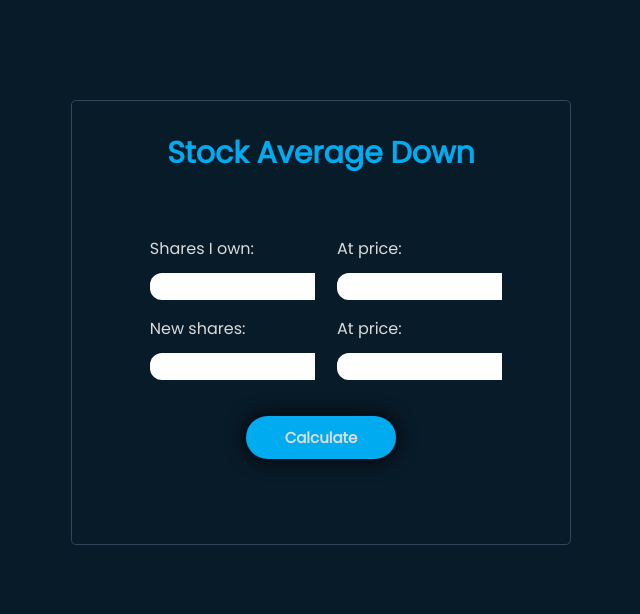
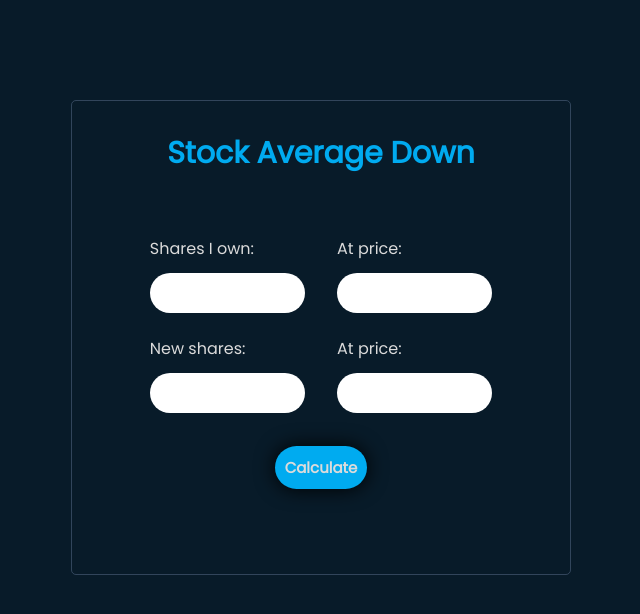
Before and after one commit to aliazim1/aliazim1.github.io, a PHP site: page / in a window 1280 px wide. Shown: the top 614 px of the page, without its empty margins (319-959 px from the left). Run offline with PHP 8.4, Linux system fonts and the light colour scheme.

Commit message:
added a stock average down calculator

```diff
--- a/averagedown/index.html
+++ b/averagedown/index.html
@@ -27,25 +27,25 @@
         <div class="col">
           <!-- each column -->
           <label for="buy1">Shares I own:</label><br />
-          <input type="text" inputmode="numeric" id="buy1" name="buy1" />
+          <input type="number" step="any" id="buy1" name="buy1" />
         </div>
         <div class="col">
           <label for="avg1">At price:</label><br />
-          <input type="text" inputmode="numeric" id="avg1" name="avg1" />
+          <input type="number" step="any" id="avg1" name="avg1" />
         </div>
       </div>
       <div class="row">
         <!-- each row -->
         <div class="col">
           <label for="buy2">New shares:</label><br />
-          <input type="text" inputmode="numeric" id="buy2" name="buy2" />
+          <input type="number" step="any" name="buy2" />
         </div>
         <div class="col">
           <label for="avg2">At price:</label><br />
-          <input type="text" inputmode="numeric" id="avg2" name="avg2" />
+          <input type="number" step="any" id="avg2" name="avg2" />
         </div>
       </div>
-      <div class="calculate">
+      <div>
         <a target="_blank" class="btn" title="Calculate">Calculate</a>
       </div>
       <div class="results">
--- a/averagedown/styles.css
+++ b/averagedown/styles.css
@@ -33,9 +33,8 @@ html {
 p {
   font-size: 1.6rem;
 }
-
 .btn {
-  width: 15rem;
+  width: auto;
   position: relative;
   display: inline-flex;
   justify-content: center;
@@ -91,8 +90,10 @@ p {
 }
 .col input {
   margin-top: 12px;
-  border-radius: 12px;
-  height: 2.7rem;
+  border-radius: 25px;
+  font-size: 16px;
+  height: 4rem;
+  width: 100%;
   padding: 10px;
   color: #000;
 }
@@ -142,11 +143,62 @@ p {
   .results h3 {
     margin-bottom: 15px;
   }
+
+  .btn {
+    margin: 2rem auto 0 auto;
+  }
+}
+
+@media (min-width: 576px) {
+  .row {
+    width: 100%;
+  }
+  .col {
+    height: 10rem;
+    padding: 10px;
+  }
+  .col input {
+    border-radius: 25px;
+    height: 4rem;
+    padding: 10px;
+    font-size: 16px;
+  }
+  .results {
+    font-size: 20px;
+    margin: 2rem auto;
+  }
+  .results h3 {
+    margin-bottom: 15px;
+  }
   .calculate {
-    width: 88%;
+    width: 42rem;
   }
   .btn {
     width: 100%;
     margin: 2rem auto 0 auto;
   }
 }
+
+@media (min-width: 445px) {
+  .row {
+    width: 100%;
+  }
+  .col {
+    height: 10rem;
+    padding: 10px;
+  }
+
+  .col input {
+    border-radius: 25px;
+    height: 4rem;
+    padding: 10px;
+    font-size: 16px;
+  }
+  .results {
+    font-size: 20px;
+    margin: 2rem auto;
+  }
+  .results h3 {
+    margin-bottom: 15px;
+  }
+}
```
